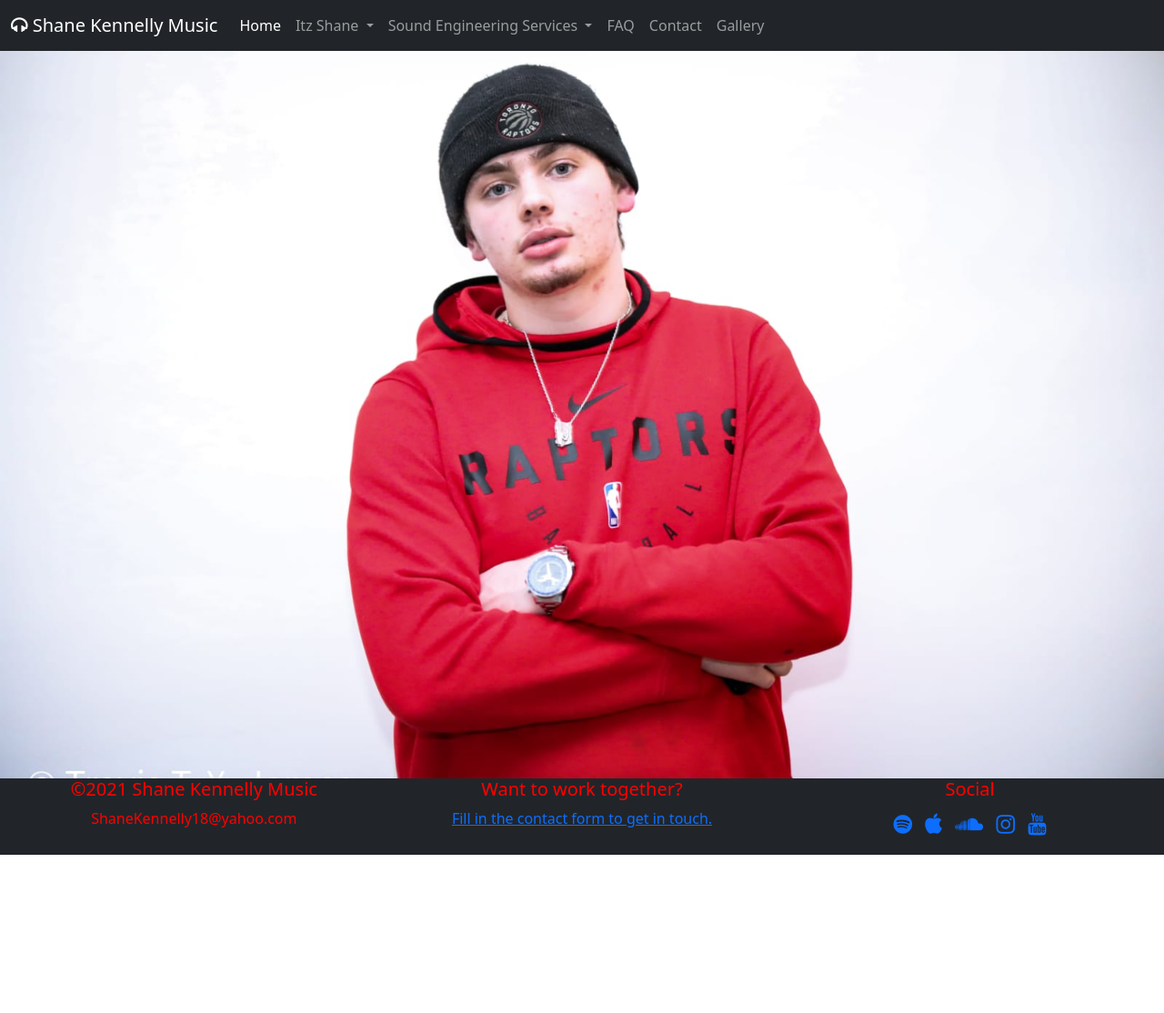
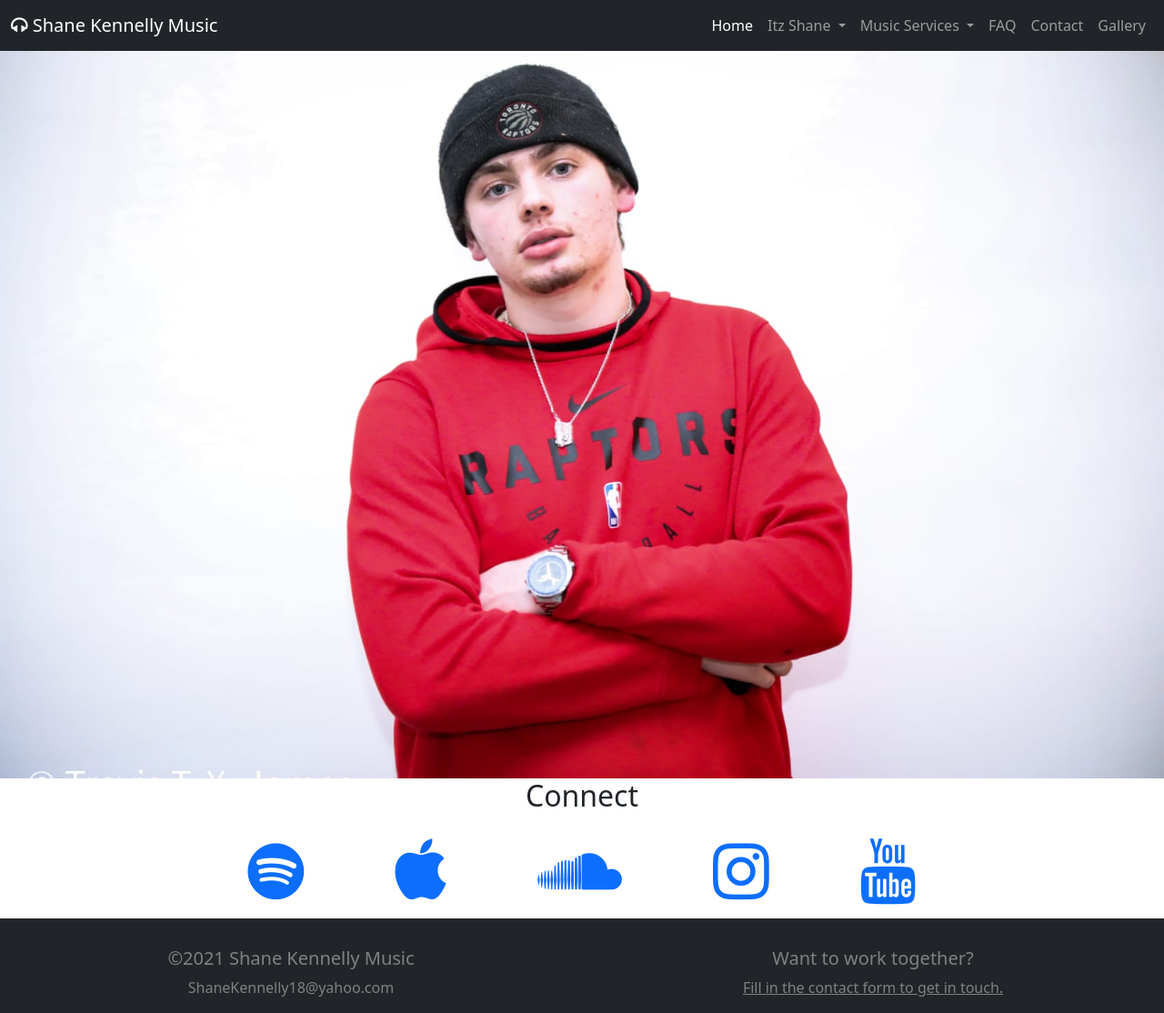
Before and after one commit to liam-kennelly/Shane-Kennelly-Music, a plain HTML site: page index.html in a window 1280 px wide. Shown: the whole page at 91% size. Before the commit the page ends 940 px from the top, so only its background shows below. Drawn offline with nearby package versions, Linux system fonts and the light colour scheme.

Commit message:
Header links pushed to right. Connect section added with links to social media. Removed socials from footer

```diff
--- a/assets/css/style.css
+++ b/assets/css/style.css
@@ -1,15 +1,12 @@
 
 
 /*-------- General ------*/
-text-align-right {
-    text-align: right;
-}
 
 
 .callout-container {
     height: 100vh;
 
-    background: url('../images/ball_palm.jpg') no-repeat bottom right fixed;
+    background: url('../images/shane-hero-light.JPG') no-repeat top right fixed;
     -webkit-background-size: cover;
     -moz-background-size: cover;
     -o-background-size: cover;
@@ -22,30 +19,47 @@
     position: relative;
 }
 
+/*------Connect**************/
+.social a {
+    font-size: 4.5em;
+    padding: 3rem;
+}
 
 
 
 /*-------Footer**************/
 
-#footer-details {
+footer {
+    background-color: black;
+    color: grey;
+    padding-top: 2rem;
     text-align: center;
 }
 
-.social-links {
-
-    font-size: x-large;
-}
-
-.footer-text {
-    color: red;
+footer a {
+    color: grey;
 }
 
 
 /*----- Media Queries -----*/
 
-@media(min-width: 992px) {
-    .callout-container {
-        background: url('../images/shane-hero-light.JPG') no-repeat top center fixed;
+@media(max-width: 992px) {
+    .social a {
+    font-size: 4em;
+    padding: 2rem;
+}
+
+
+
+}
+
+@media(max-width: 768px) {
+
+}
+
+@media(max-width: 576px) {
+.callout-container {
+        background: url('../images/ball_palm.jpg') no-repeat bottom right fixed;
         -webkit-background-size: cover;
     -moz-background-size: cover;
     -o-background-size: cover;
@@ -57,4 +71,9 @@
 
     position: relative;
     }
+
+    .social a {
+    font-size: 2.5em;
+    padding: 1rem;
 }
+}
--- a/index.html
+++ b/index.html
@@ -14,18 +14,20 @@
     <link rel="stylesheet" href="assets/css/style.css" type="text/css" />
 </head>
 <body>
-    <nav class="navbar navbar-expand-lg navbar-dark bg-dark">
+
+    <!------NAVIGATION----->
+    <nav class="navbar navbar-expand-md navbar-dark bg-dark sticky-top">
   <div class="container-fluid">
     <a class="navbar-brand" href="#"><i class="fa fa-headphones" aria-hidden="true"></i>  Shane Kennelly Music</a>
     <button class="navbar-toggler" type="button" data-bs-toggle="collapse" data-bs-target="#navbarSupportedContent" aria-controls="navbarSupportedContent" aria-expanded="false" aria-label="Toggle navigation">
       <span class="navbar-toggler-icon"></span>
     </button>
-    <div class="collapse navbar-collapse text-align-right" id="navbarSupportedContent">
-      <ul class="navbar-nav me-auto mb-2 mb-lg-0">
+    <div class="collapse navbar-collapse" id="navbarSupportedContent">
+      <ul class="navbar-nav ms-auto">
         <li class="nav-item">
           <a class="nav-link active" aria-current="page" href="#">Home</a>
         </li>
-        <li class="nav-item-dropdown">
+        <li class="nav-item dropdown">
           <a class="nav-link dropdown-toggle" href="#" id="navbarDropdown" role="button" data-bs-toggle="dropdown" aria-expanded="false">
               Itz Shane
           </a>
@@ -37,12 +39,14 @@
         </li>
         <li class="nav-item dropdown">
           <a class="nav-link dropdown-toggle" href="#" id="navbarDropdown" role="button" data-bs-toggle="dropdown" aria-expanded="false">
-            Sound Engineering Services
+            Music Services
           </a>
           <ul class="dropdown-menu" aria-labelledby="navbarDropdown">
             <li><a class="dropdown-item" href="#">Mixing</a></li>
             <li><a class="dropdown-item" href="#">Mastering</a></li>
             <li><a class="dropdown-item" href="#">Vocal Coaching</a></li>
+            <div class="dropdown-divider"></div>
+            <li><a class="dropdown-item" href="#">Request a Feature</a></li>
           </ul>
         </li>
         <li class="nav-item">
@@ -60,18 +64,43 @@
 </nav>
 
 <div class="container-fluid callout-container">
+<!------ITZ SHANE ARTIST PAGE------>
+
+
+
+<!------ABOUT SHANE / ITZ SHANE------->
+
 
 </div>
 
+
+
+<!-----Connect----->
+<div class="container-fluid padding">
+    <div class="row text-center padding">
+        <div class="col-12">
+            <h2>Connect</h2>
+        </div>
+        <div class="col-12 social padding">
+            <a href="#"><i class="fa fa-spotify" aria-hidden="true"></i></a>
+            <a href="#"><i class="fa fa-apple" aria-hidden="true"></i></a>
+            <a href="#"><i class="fa fa-soundcloud" aria-hidden="true"></i></a>
+            <a href="#"><i class="fa fa-instagram" aria-hidden="true"></i></a>
+            <a href="#"><i class="fa fa-youtube" aria-hidden="true"></i></a>
+        </div>
+    </div>
+</div>
+
+<!------FOOTER------>
 <footer class="container-fluid bg-dark footer-text">
         <div id="footer-details" class="row">
-            <div class="col-sm-4">
+            <div class="col-md-6">
                 <h5 class="uppercase general-sub">©2021 Shane Kennelly Music</h5>
                 <p class="inline-block">
                     ShaneKennelly18@yahoo.com
                 </p>
             </div>
-            <div class="col-sm-4">
+            <div class="col-md-6">
                 <h5 class="uppercase general-sub">Want to work together?</h5>
                 <p class="inline-block">
                     <a href="/" target="_blank" class="">
@@ -80,42 +109,7 @@
                     </a>
                 </p>
             </div>
-            <div class="col-sm-4">
-                <h5 class="uppercase general-sub">Social</h5>
-                <ul class="list-inline social-links">
-                    <li class="list-inline-item">
-                        <a target="_blank" href="#">
-                            <i class="fa fa-spotify" aria-hidden="true"></i>
-                            <span class="sr-only">Spotify</span>
-                        </a>
-                    </li>
-                    <li class="list-inline-item">
-                        <a target="_blank" href="#">
-                            <i class="fa fa-apple" aria-hidden="true"></i>
-                            <span class="sr-only">Apple Music</span>
-                        </a>
-                    </li>
-                    <li class="list-inline-item">
-                        <a target="_blank" href="#">
-                            <i class="fa fa-soundcloud" aria-hidden="true"></i>
-                            <span class="sr-only">SoundCloud</span>
-                        </a>
-                    </li>
-                    <li class="list-inline-item">
-                        <a target="_blank" href="#">
-                            <i class="fa fa-instagram" aria-hidden="true"></i>
-                            <span class="sr-only">Instagram</span>
-                        </a>
-                    </li>
 
-                    <li class="list-inline-item">
-                        <a target="_blank" href="#">
-                            <i class="fa fa-youtube" aria-hidden="true"></i>
-                            <span class="sr-only">YouTube</span>
-                        </a>
-                    </li>
-                </ul>
-            </div>
         </div>
 
     </footer>
```
